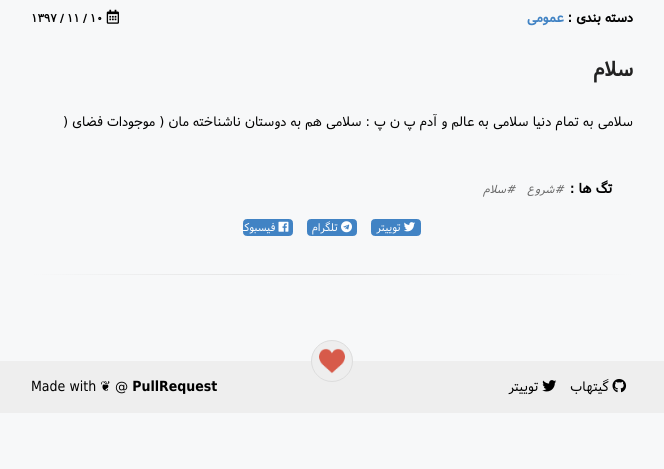
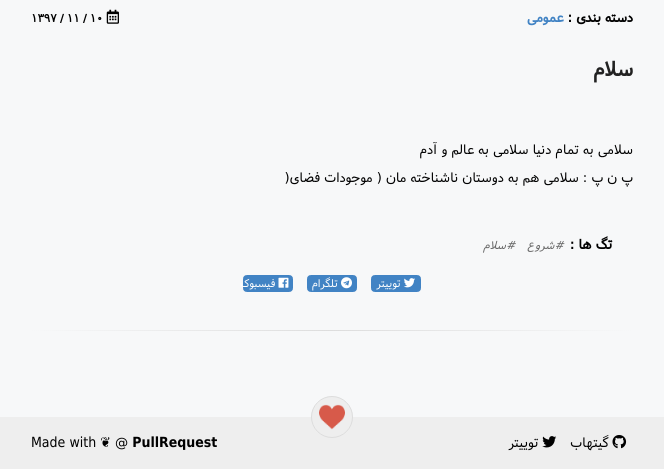
Before and after one commit to rashid2003/blog, a Jekyll site: the page built from _posts/2019-1-31-مقاله-های-تست.md, in a window 1280 px wide. Shown: the part 712-1181 px from the top of the page, without its empty margins (308-972 px from the left). Built offline with Jekyll 4.4.1, drawn with Linux system fonts in a browser that asks for light colours; some web fonts are replaced; comment, search, counter and statistics services are not loaded; before the commit the page ends 1125 px from its top, so only the background shows below that.

```diff
--- a/_posts/2019-1-31-مقاله-های-تست.md
+++ b/_posts/2019-1-31-مقاله-های-تست.md
@@ -8,6 +8,6 @@ tags: شروع سلام
 ---
 
 ## سلام
-سلامی به تمام دنیا
-سلامی به عالم و آدم
-پ ن پ : سلامی هم به دوستان ناشناخته مان ( موجودات فضای (
+ <br /> سلامی به تمام دنیا
+سلامی به عالم و آدم<br />
+پ ن پ : سلامی هم به دوستان ناشناخته مان ( موجودات فضای(
```
